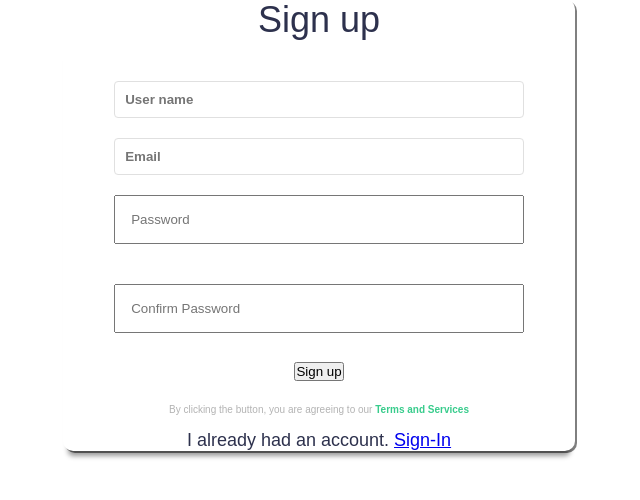
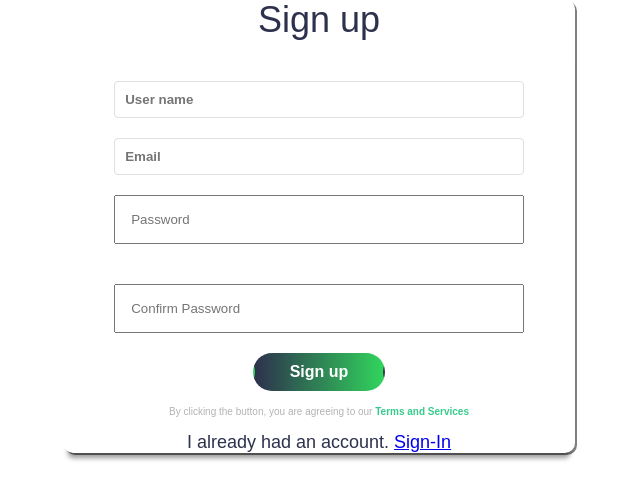
Before and after one commit to jackietrang/cp-fincake-app, a Flask app: page /signup in a window 1280 px wide. Shown: the part 129-629 px from the top of the page, without its empty margins (321-961 px from the left). Run offline with Flask 2, Linux system fonts and the light colour scheme.

Commit message:
:lipstick:

```diff
--- a/static/css/style.css
+++ b/static/css/style.css
@@ -33,13 +33,13 @@ h2{font-size: 3em}
 h3{font-size: 2em}
 
 
-button{
+button, .btn-submit{
     border: 1px solid transparent;
     border-radius: 30px;
     min-height: 36px;
     min-width: 130px;
     color: var(--Branco);
-    background: linear-gradient(to right, var(--Azul-escuro), var(--Verde-Limão)) i !important;
+    background: linear-gradient(to right, hsl(233, 26%, 24%), hsl(136, 65%, 51%));
     font-weight: 700;
     font-size: 16px;
     cursor: pointer;
```
